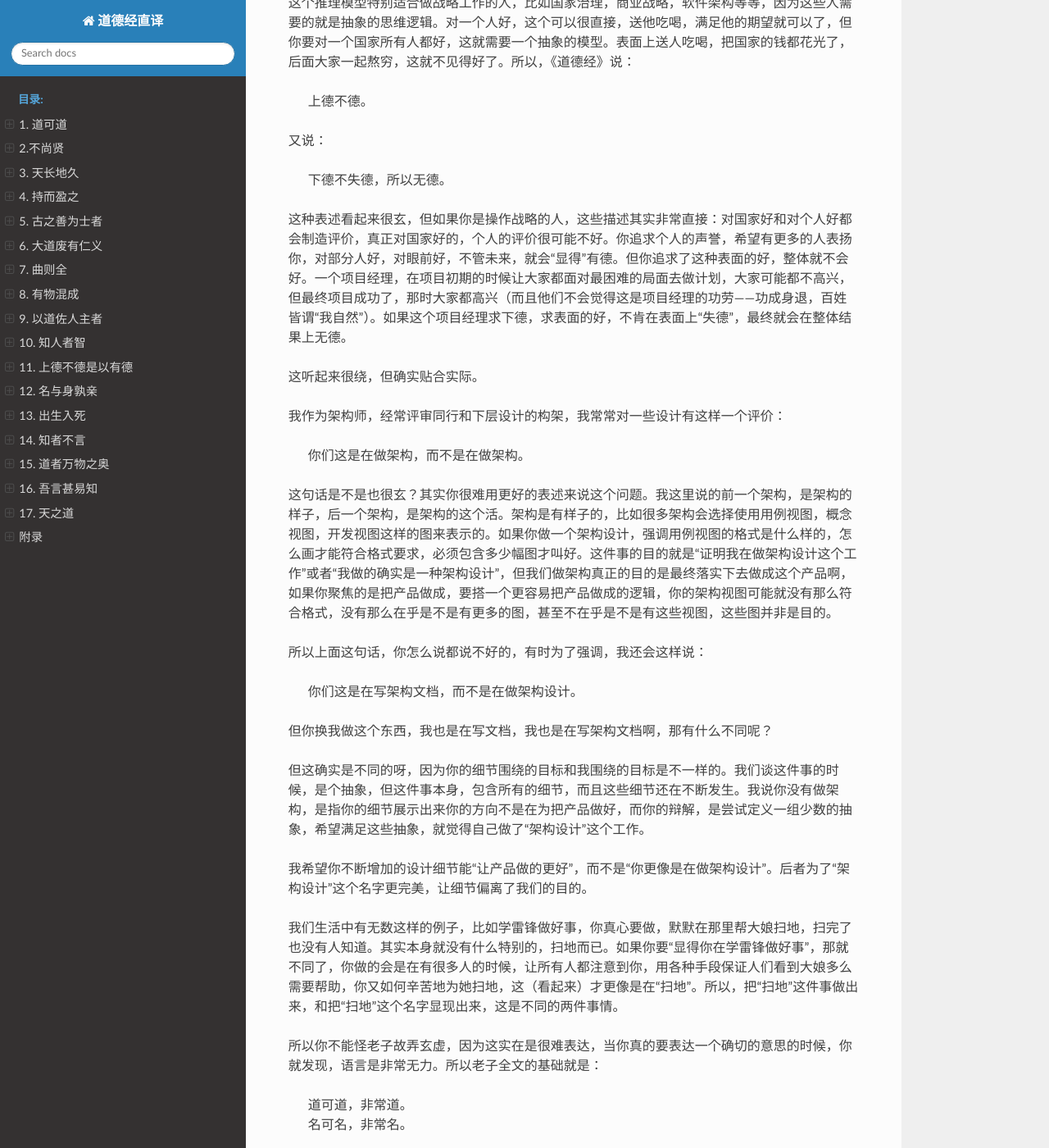
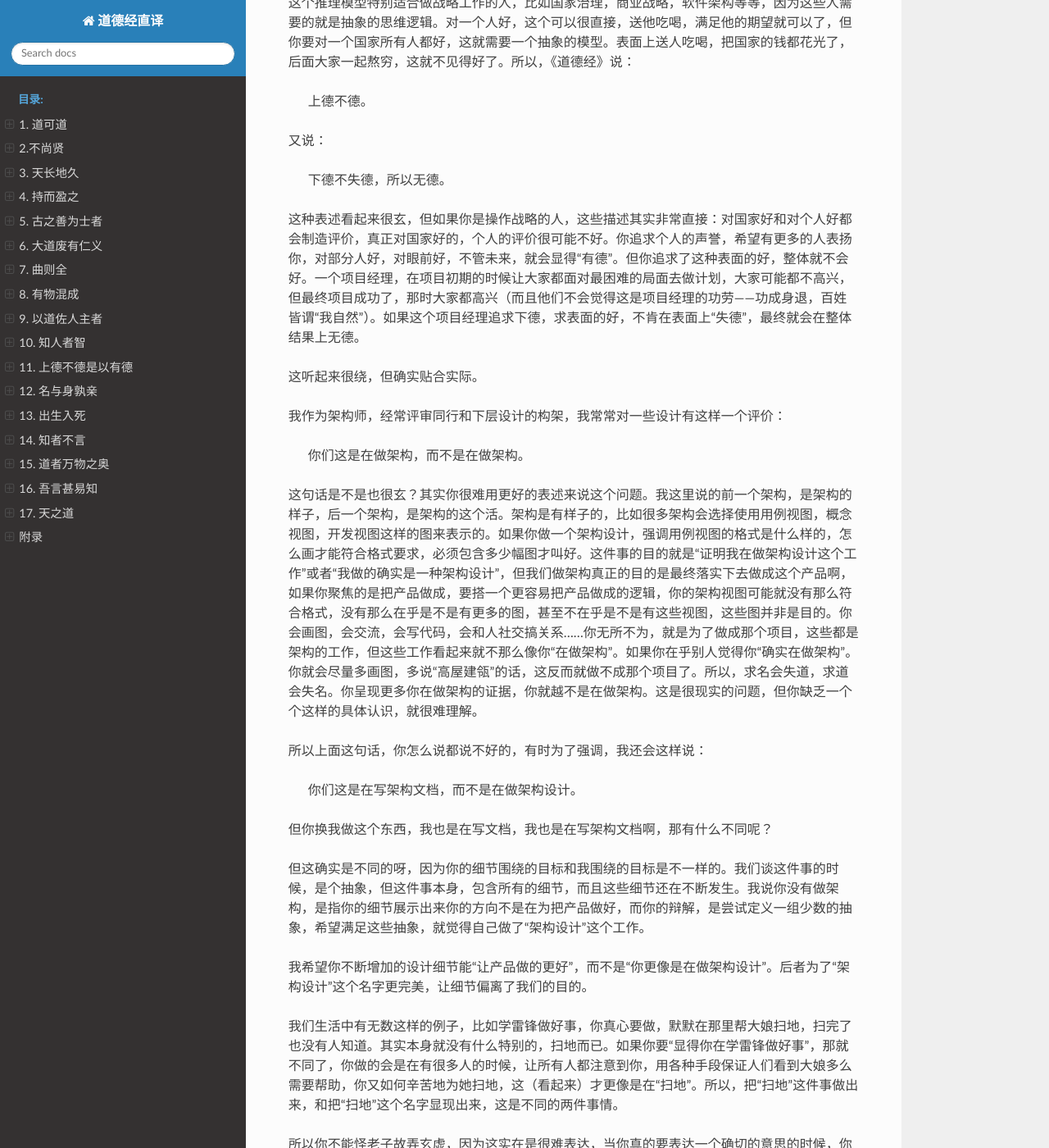
Before and after one commit to Kenneth-Lee/daodejing_translation, a Sphinx documentation site: the page built from source/README.rst, in a window 1280 px wide and 1400 px high, scrolled down 560 px. Shown: the whole window at 82% size. Built offline with Sphinx 7.4.7 and the Read the Docs theme 2.0.0, drawn with Linux system fonts in a browser that asks for light colours; formulas are drawn with MathJax 3; some of the changed text lies outside the part shown.

Commit message:
一些简单的字词修正
Signed-off-by: Kenneth Lee <Kenneth-Lee-2012@qq.com>

```diff
--- a/source/02.不尚贤.rst
+++ b/source/02.不尚贤.rst
@@ -40,7 +40,7 @@
 这和今天我们说“人没有奇奇怪怪的幻想，怎么会有进步呢？”这个主题是两个问题。个人
 奇奇怪怪幻想当然没有什么不好，但如果整个国家都在幻想，这个国家不行吧？
 
-所以，这里整体上还是讨论一个国家战略问题。
+所以，这里整体上还是讨论一个国家战略层次的问题。
 
 道冲而用之
 ============
--- a/source/README.rst
+++ b/source/README.rst
@@ -36,10 +36,10 @@
 
 这种表述看起来很玄，但如果你是操作战略的人，这些描述其实非常直接：对国家好和对
 个人好都会制造评价，真正对国家好的，个人的评价很可能不好。你追求个人的声誉，希
-望有更多的人表扬你，对部分人好，对眼前好，不管未来，就会“显得”有德。但你追求了
+望有更多的人表扬你，对部分人好，对眼前好，不管未来，就会显得“有德”。但你追求了
 这种表面的好，整体就不会好。一个项目经理，在项目初期的时候让大家都面对最困难的
 局面去做计划，大家可能都不高兴，但最终项目成功了，那时大家都高兴（而且他们不会
-觉得这是项目经理的功劳——功成身退，百姓皆谓“我自然”）。如果这个项目经理求下德，
+觉得这是项目经理的功劳——功成身退，百姓皆谓“我自然”）。如果这个项目经理追求下德，
 求表面的好，不肯在表面上“失德”，最终就会在整体结果上无德。
 
 这听起来很绕，但确实贴合实际。
@@ -55,7 +55,12 @@
 目的就是“证明我在做架构设计这个工作”或者“我做的确实是一种架构设计”，但我们做架
 构真正的目的是最终落实下去做成这个产品啊，如果你聚焦的是把产品做成，要搭一个更
 容易把产品做成的逻辑，你的架构视图可能就没有那么符合格式，没有那么在乎是不是有
-更多的图，甚至不在乎是不是有这些视图，这些图并非是目的。
+更多的图，甚至不在乎是不是有这些视图，这些图并非是目的。你会画图，会交流，会写
+代码，会和人社交搞关系……你无所不为，就是为了做成那个项目，这些都是架构的工作，
+但这些工作看起来就不那么像你“在做架构”。如果你在乎别人觉得你“确实在做架构”。你
+就会尽量多画图，多说“高屋建瓴”的话，这反而就做不成那个项目了。所以，求名会失道，
+求道会失名。你呈现更多你在做架构的证据，你就越不是在做架构。这是很现实的问题，
+但你缺乏一个个这样的具体认识，就很难理解。
 
 所以上面这句话，你怎么说都说不好的，有时为了强调，我还会这样说：
 
@@ -71,12 +76,11 @@
 我希望你不断增加的设计细节能“让产品做的更好”，而不是“你更像是在做架构设计”。后
 者为了“架构设计”这个名字更完美，让细节偏离了我们的目的。
 
-我们生活中有无数这样的例子，比如学雷锋做好事，你真心要做，默默在那里帮大娘扫地
-，扫完了也没有人知道。其实本身就没有什么特别的，扫地而已。如果你要“显得你在学雷
-锋做好事”，那就不同了，你做的会是在有很多人的时候，让所有人都注意到你，用各种手
-段保证人们看到大娘多么需要帮助，你又如何辛苦地为她扫地，这（看起来）才更像是在“
-扫地”。所以，把“扫地”这件事做出来，和把“扫地”这个名字显现出来，这是不同的两件事
-情。
+我们生活中有无数这样的例子，比如学雷锋做好事，你真心要做，默默在那里帮大娘扫地，
+扫完了也没有人知道。其实本身就没有什么特别的，扫地而已。如果你要“显得你在学雷锋
+做好事”，那就不同了，你做的会是在有很多人的时候，让所有人都注意到你，用各种手段
+保证人们看到大娘多么需要帮助，你又如何辛苦地为她扫地，这（看起来）才更像是在“扫
+地”。所以，把“扫地”这件事做出来，和把“扫地”这个名字显现出来，这是不同的两件事情。
 
 所以你不能怪老子故弄玄虚，因为这实在是很难表达，当你真的要表达一个确切的意思的
 时候，你就发现，语言是非常无力。所以老子全文的基础就是：
@@ -109,7 +113,7 @@
 意，这不是故意不让人表扬，而是这个事情事实上就没有什么可以表扬的）。如果你听到
 表扬了，就说明有人做了额外的事，我们说他德，比如能过这样的好日子，都是爸爸当初
 在大海上搏斗，打下了一条大鱼，给家里买下了这间房子，大家才有这样的日子过。所以
-大家都感谢爸爸的大恩大德，这是不平衡的，但也没有什么伤害，只是有人好而已。
+大家都感谢爸爸的大恩大德。这是不平衡的，但也没有什么伤害，只是有人好而已。
 
 好了，为了报这个恩，妈妈说，“爸爸，你不用去打鱼了，我来，你过去为这个家付出了太
 多，现在是我们报恩的时候了。”。这时我们都说妈妈“仁”，对大家真好。这是这个表现是
@@ -130,9 +134,13 @@
 
         | 相濡以沫，未若相忘于江湖。
 
-一个意思。六亲不和有慈孝，国家昏乱有忠臣啊。
+或者孙子说的：
 
-这当然不是绝对的因果关系，因为这是战略，是大方向怎么选，无论如何，战略上，我们
+        | 故善战者之胜也, 无奇胜，无智名，无勇功。
+
+一个意思。六亲不和有慈孝，国家昏乱有忠臣。善战者无赫赫之功啊。
+
+这当然不是绝对的因果关系，因为这是战略，是大方向怎么选。无论如何，战略上，我们
 怎么都应该追求道的境界，因为那个境界我们都是幸福的，这个家没有人“善”，没有人“孝
 顺”，它“无名”，正因为“无名”，所以才是幸福。到需要有人孝顺了，这就艰难了。到有人
 要割块肉给父母吃，这是战略的彻底失败，大家就只好见招拆招了，没有什么控制和管理
@@ -319,10 +327,10 @@
 巴和屁股的左边叫尾巴，而屁股的右边叫大腿？这也是一种分类。你很难说，比如，在蜻
 蜓的复眼中，它们对事物的分类会和你一样。所以，一开始，我们没有作任何分类，这个
 世界仍然存在，但你对它没有任何认识，所以，它呈现出来就是无，你开始进行分类和认
-识它后，有就呈现了。你感知到“猫”，感知到“狗”，感知到“伤心”。这些“名”，都是你在“
-道”的影响下脑子决定的一个分类。我们从婴儿开始看到这个世界，看到了天地之始，然后
-你开始解决问题，加入了一个个的名，无中生一，一中生二，二中生三，才构成了你觉得“
-天然”存在的万物。
+识它后，有就呈现了。你感知到“猫”，感知到“狗”，感知到“伤心”。这些“名”，都是你在
+“道”的影响下脑子决定的一个分类。我们从婴儿开始看到这个世界，看到了天地之始，然
+后你开始解决问题，加入了一个个的名，无中生一，一中生二，二中生三，才构成了你觉
+得“天然”存在的万物。
 
 所以，万物的抽象，也仅仅是一个字：名。
 
@@ -337,10 +345,10 @@
 数比别人高？因为你总可以选择比别人成数高的路线啊。道德经，道德经，是道中成功机
 会大的策略的选择方法啊。
 
-所以，不从抽象的角度理解《道德经》根本无法理解，明天有百分之八十的机会下雨是机
-会很大，但对于某个具象，下雨了就是100%。具象层次是看不见抽象的。但对做战略的人
-来说，总找到大机率的路线，他的成功几率就高。所以，我们不能简单追求“更容易理解”
-，总希望可以用“简单的方法”理解《道德经》，毕竟它是抽象的哲学。
+所以，不从抽象的角度理解《道德经》根本无法理解，明天有百分之十的机会下雨是机会
+不大，但对于某个具象，下雨了就是100%。具象层次是看不见抽象的。但对做战略的人来
+说，总找到大机率的路线，他的成功几率就高。所以，我们不能简单追求“更容易理解”，
+总希望可以用“简单的方法”理解《道德经》，毕竟它是抽象的哲学。
 
 《道德经》中已经有大量的具象去解释（比喻）这些“抽象”了，但这些比喻只是说明整个
 抽象其中一个切面而已，我们要真正理解这样整个抽象，就必须从抽象的层面上去理解它
```
Also changed, not shown: other parts of source/README.rst (+10 -10 lines), source/01.道可道.rst (+15 -11 lines), source/06.大道废有仁义.rst (line endings or trailing spaces).
